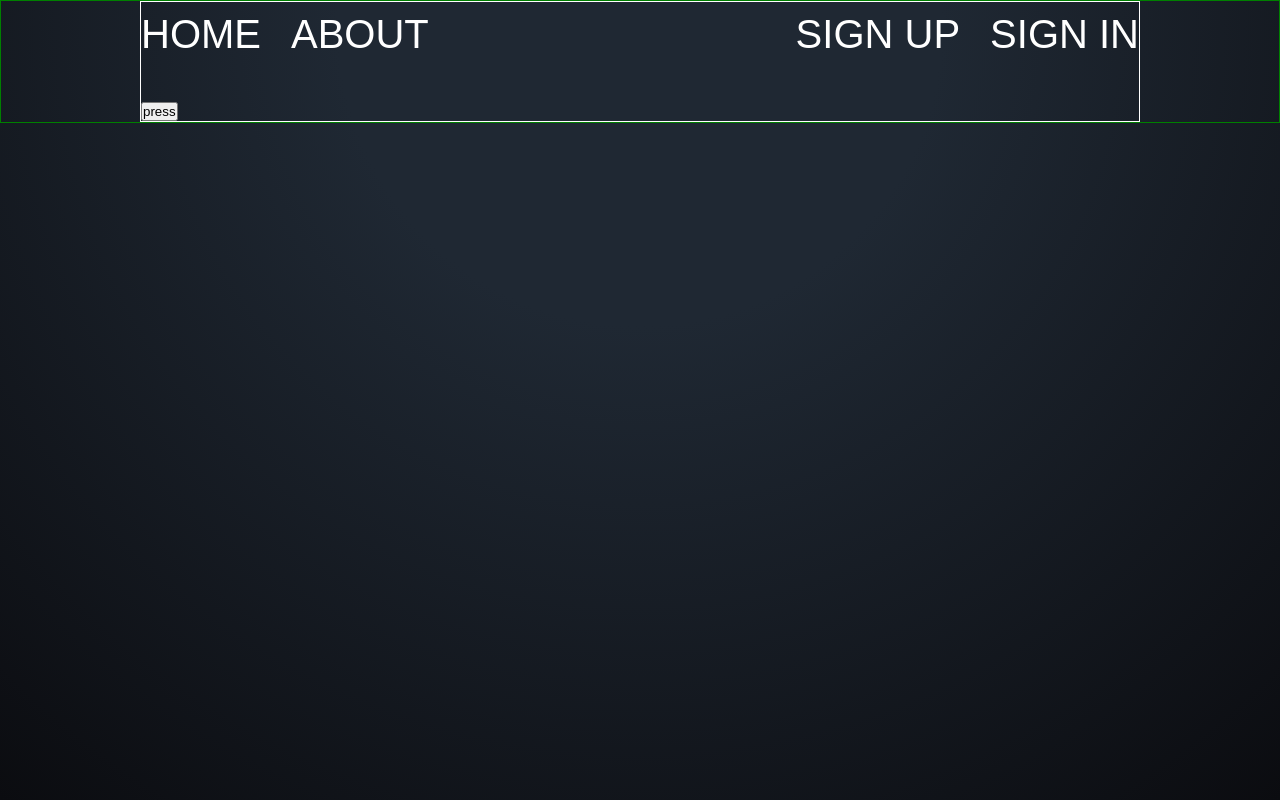
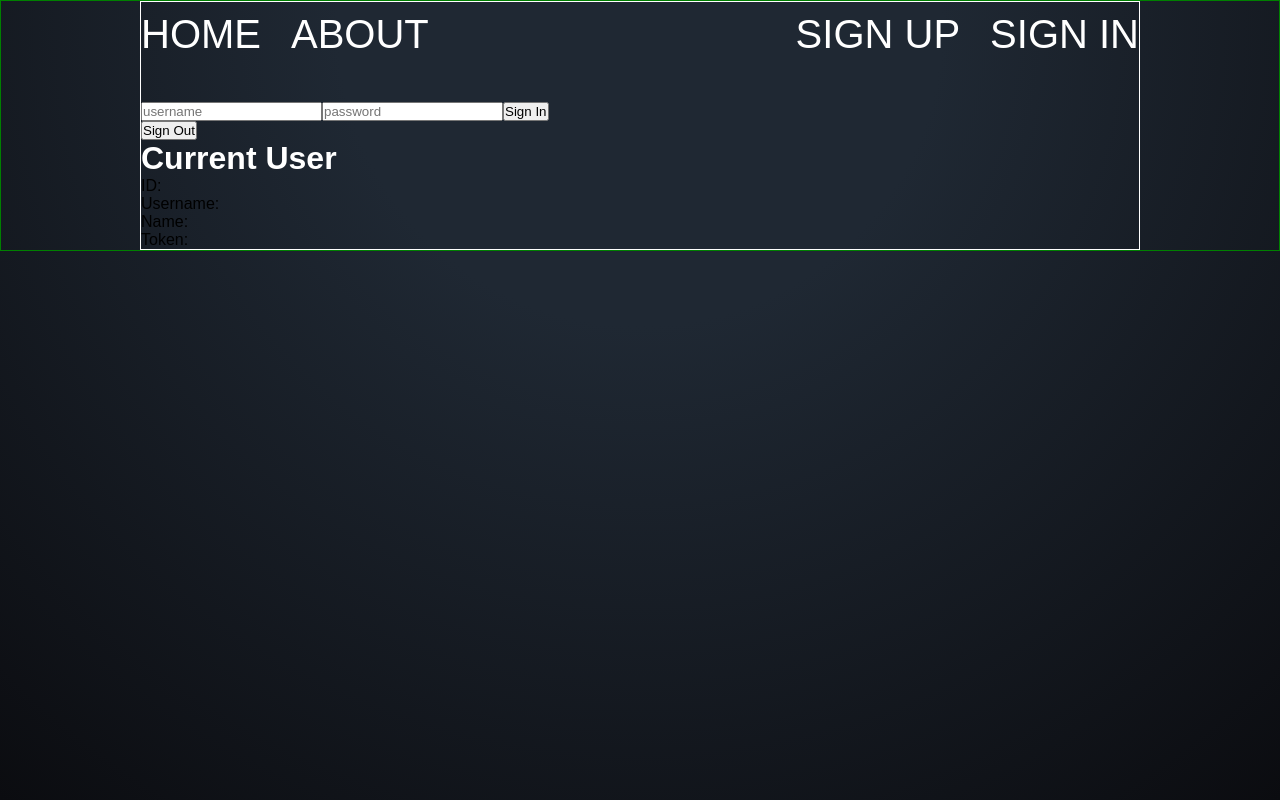
Before and after one commit to German-kos/Communion-Client, a React (Create React App) app in the folder client/: page / in a window 1280 px wide. Built offline with nearby package versions, Linux system fonts and the light colour scheme; a web font is replaced by a local one.

Commit message:
sign in demo

```diff
--- /dev/null
+++ b/client/src/components/sign in demo/SignInDemo.tsx
@@ -0,0 +1,61 @@
+import axios from "axios";
+import { ISignIn } from "interfaces/SignInInterface";
+import { IUser } from "interfaces/UserInterface";
+import React, { useState } from "react";
+import { signIn, signOut } from "redux/slices/UserSlice";
+import store from "redux/store";
+
+function SignInDemo() {
+  const [user, setUser] = useState<IUser>();
+
+  store.subscribe(() => setUser(store.getState().rootReducer.user)); // subscribe to changes in user state
+
+  const handleSubmit = async (e: React.SyntheticEvent) => {
+    e.preventDefault();
+    const target = e.target as typeof e.target & ISignIn;
+    console.log(target.Username.value); // how to extract the input text
+
+    await axios({
+      method: "post",
+      url: "https://localhost:7066/api/account/signin",
+      headers: { "Content-Type": "application/json" },
+      data: {
+        username: target.Username.value,
+        password: target.Password.value,
+      },
+    })
+      .then((response) => {
+        console.log(response.data);
+
+        response.data &&
+          store.dispatch(
+            signIn({
+              Id: response.data.id,
+              Username: response.data.username,
+              Name: response.data.name,
+              Token: response.data.token,
+            })
+          );
+      })
+      .catch((err) => console.log(err.response.data)); // how to get error message
+  };
+  return (
+    <div>
+      <form onSubmit={handleSubmit}>
+        <input type="username" name="Username" placeholder="username" />
+        <input type="password" name="Password" placeholder="password" />
+        <button type="submit">Sign In</button>
+      </form>
+      <button onClick={() => store.dispatch(signOut())}>Sign Out</button>
+      <div>
+        <h1>Current User</h1>
+        <p>ID: {user?.Id}</p>
+        <p>Username: {user?.Username}</p>
+        <p>Name: {user?.Name}</p>
+        <p>Token: {user?.Token}</p>
+      </div>
+    </div>
+  );
+}
+
+export default SignInDemo;
--- /dev/null
+++ b/client/src/interfaces/SignInInterface.ts
@@ -0,0 +1,4 @@
+export interface ISignIn {
+  Username: { value: string };
+  Password: { value: string };
+}
--- a/client/src/redux/slices/UserSlice.ts
+++ b/client/src/redux/slices/UserSlice.ts
@@ -4,7 +4,7 @@ import { RootState } from "redux/store";
 
 const initialState: IUser = {
   Id: undefined,
-  Username: "undefined",
+  Username: undefined,
   Name: undefined,
   Token: undefined, // later this should the jwt when a user logs in
 };
--- a/client/src/router/Router.tsx
+++ b/client/src/router/Router.tsx
@@ -2,12 +2,13 @@ import React from "react";
 import { BrowserRouter, Route, Routes } from "react-router-dom";
 import Layout from "layout/Layout";
 import UserTest from "components/user test/UserTest";
+import SignInDemo from "components/sign in demo/SignInDemo";
 function Router() {
   return (
     <BrowserRouter>
       <Routes>
         <Route element={<Layout />}>
-          <Route index element={<UserTest />} />
+          <Route index element={<SignInDemo />} />
         </Route>
       </Routes>
     </BrowserRouter>
```
Also changed, not shown: client/src/components/sign in demo/signInDemo.css (added).
